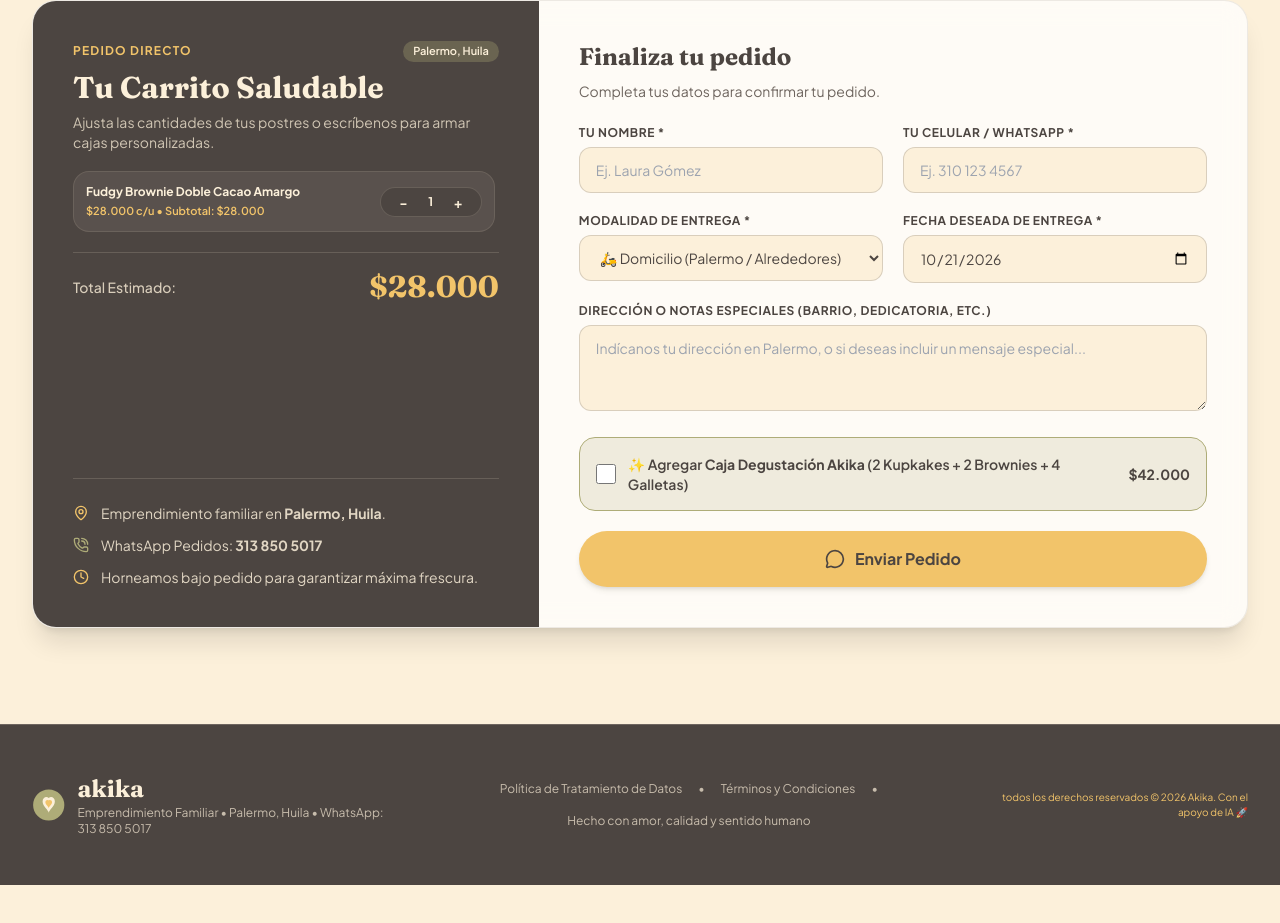
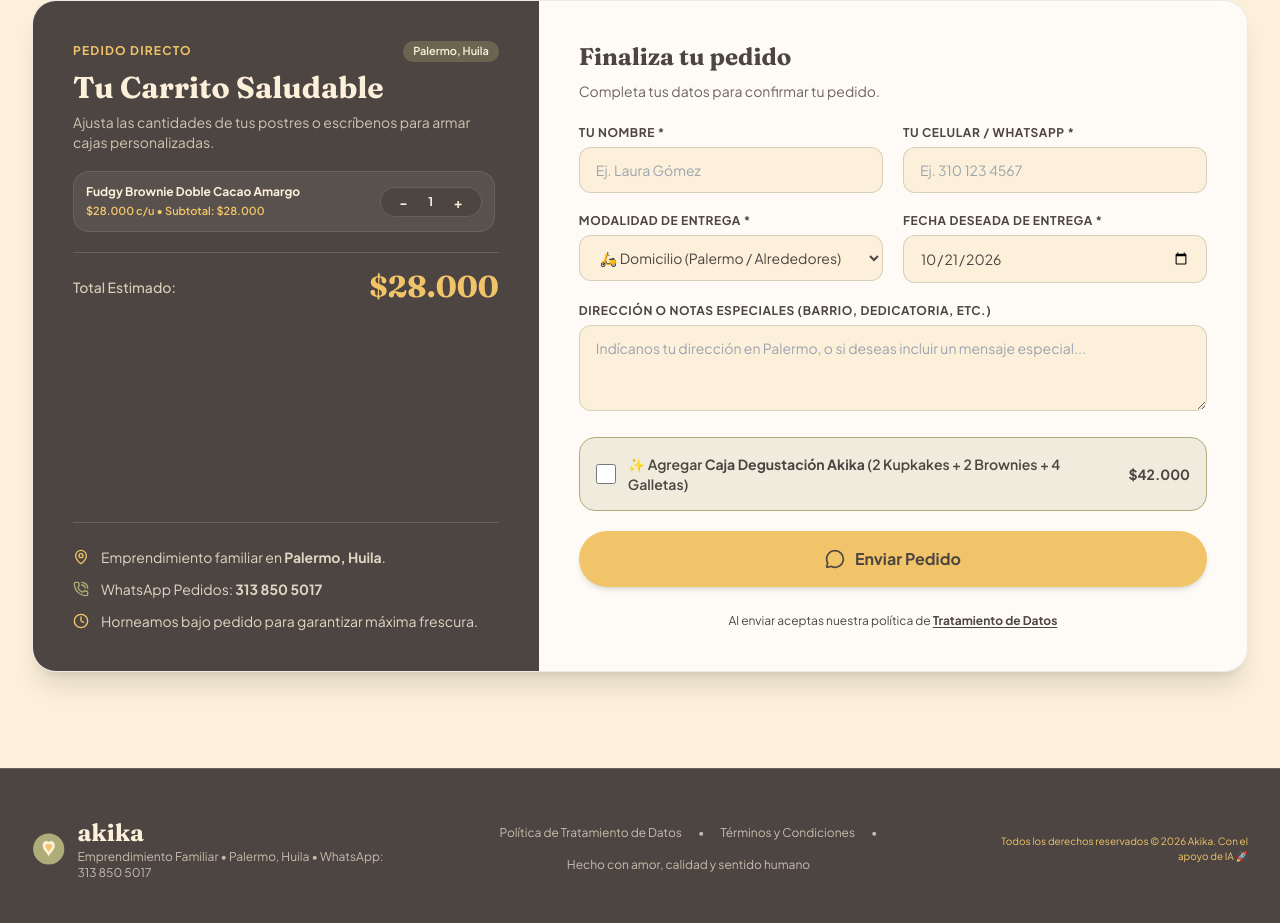
Before and after one commit to lassonico/akika, a plain HTML site: page index.html in a window 1280 px wide. Shown: the part 3997-4920 px from the top of the page. Before the commit the page ends 4882 px from the top, so only its background shows below. Drawn offline with nearby package versions, Linux system fonts and the light colour scheme.

Commit message:
style: center and adjust margin for data policy notice

```diff
--- a/index.html
+++ b/index.html
@@ -533,6 +533,9 @@
                                 <i data-lucide="message-circle" class="w-5 h-5 shrink-0"></i>
                                 <span>Enviar Pedido</span>
                             </button>
+                            <div class="w-full text-center mt-3">
+                                <span class="text-cacao text-xs">Al enviar aceptas nuestra política de <a href="politica-tratamiento-datos.html" class="font-bold hover:text-mielDark transition-colors underline underline-offset-2">Tratamiento de Datos</a></span>
+                            </div>
                         </form>
                     </div>
 
@@ -562,7 +565,7 @@
                     <span>Hecho con amor, calidad y sentido humano</span>
                 </div>
                 <div class="text-[10px] text-miel text-center sm:text-right w-full sm:w-auto">
-                    todos los derechos reservados © 2026 Akika. Con el apoyo de IA 🚀
+                    Todos los derechos reservados © 2026 Akika. Con el apoyo de IA 🚀
                 </div>
             </div>
         </footer>
```
